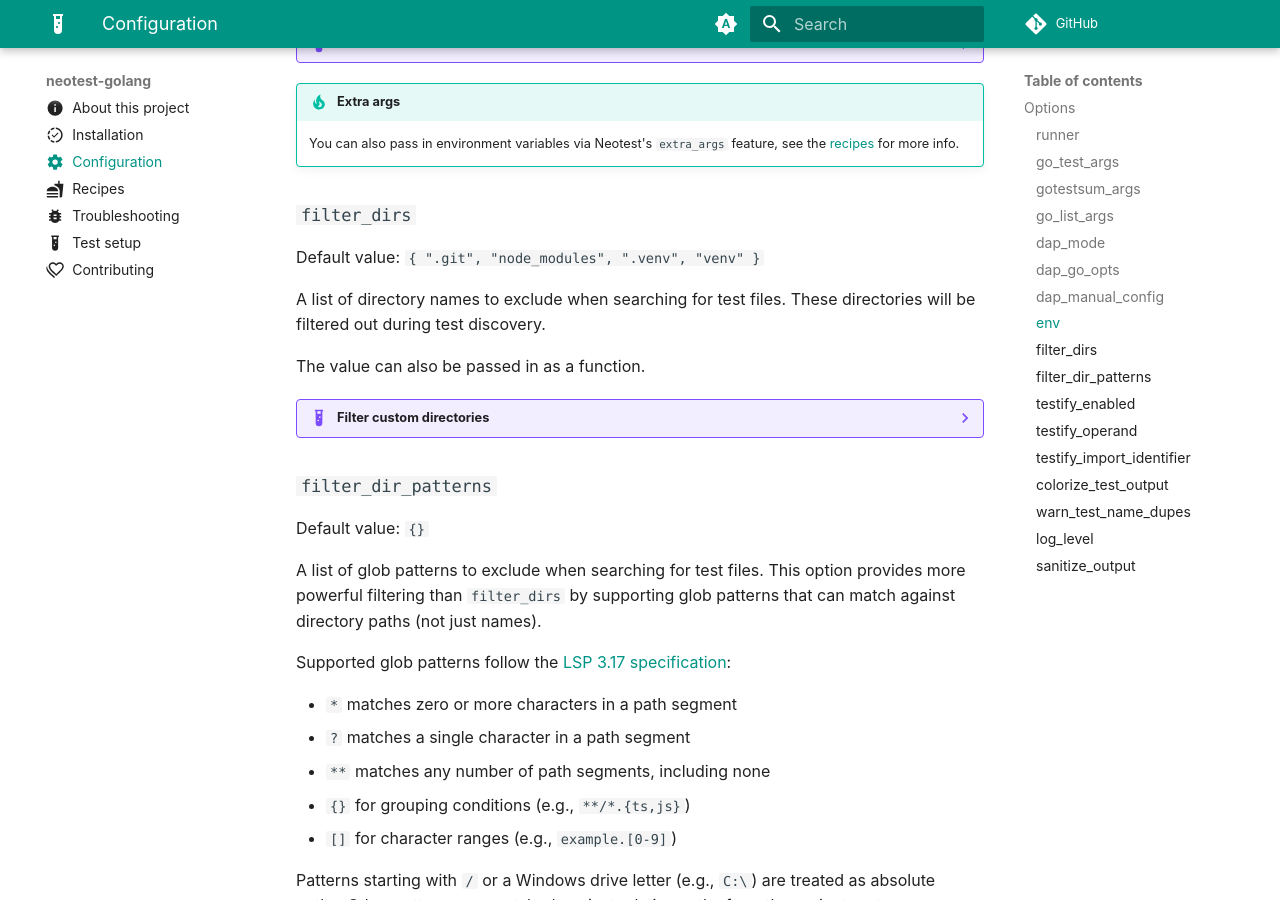
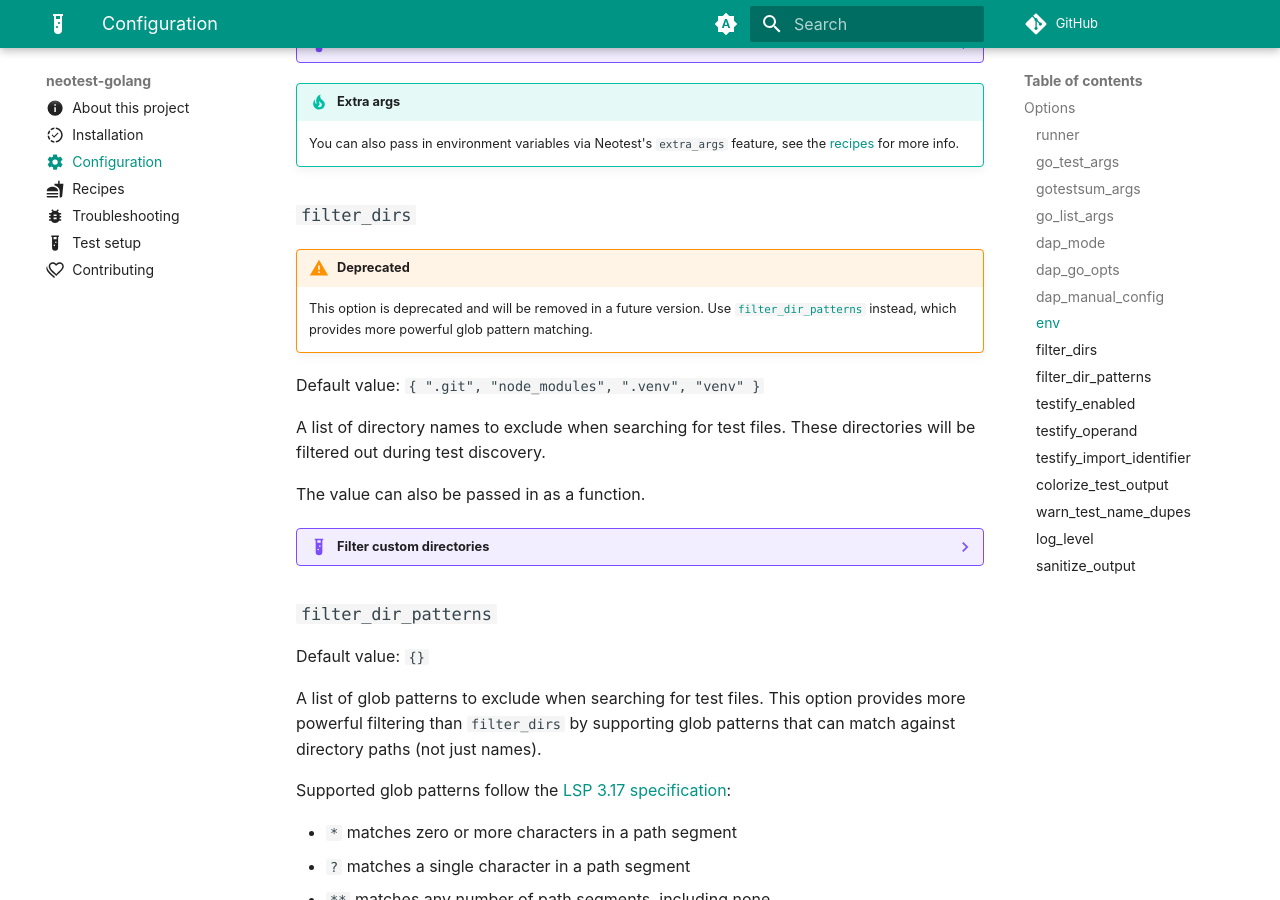
Before and after one commit to fredrikaverpil/neotest-golang, an MkDocs documentation site: the page built from docs/config.md, in a window 1280 px wide and 900 px high, scrolled down 2801 px. Built offline with MkDocs 1.6.1 and Material for MkDocs 9.7.7, drawn with Linux system fonts in a browser that asks for light colours; comment, search, counter and statistics services are not loaded.

Commit message:
chore: deprecate filter_dirs

```diff
--- a/docs/config.md
+++ b/docs/config.md
@@ -168,6 +168,12 @@ The value can also be passed in as a function.
     see the [recipes](recipes.md) for more info.
 
 ### `filter_dirs`
+
+!!! warning "Deprecated"
+
+    This option is deprecated and will be removed in a future version.
+    Use [`filter_dir_patterns`](#filter_dir_patterns) instead, which provides
+    more powerful glob pattern matching.
 
 Default value: `{ ".git", "node_modules", ".venv", "venv" }`
 
```
Also changed, not shown: 1 other file.
